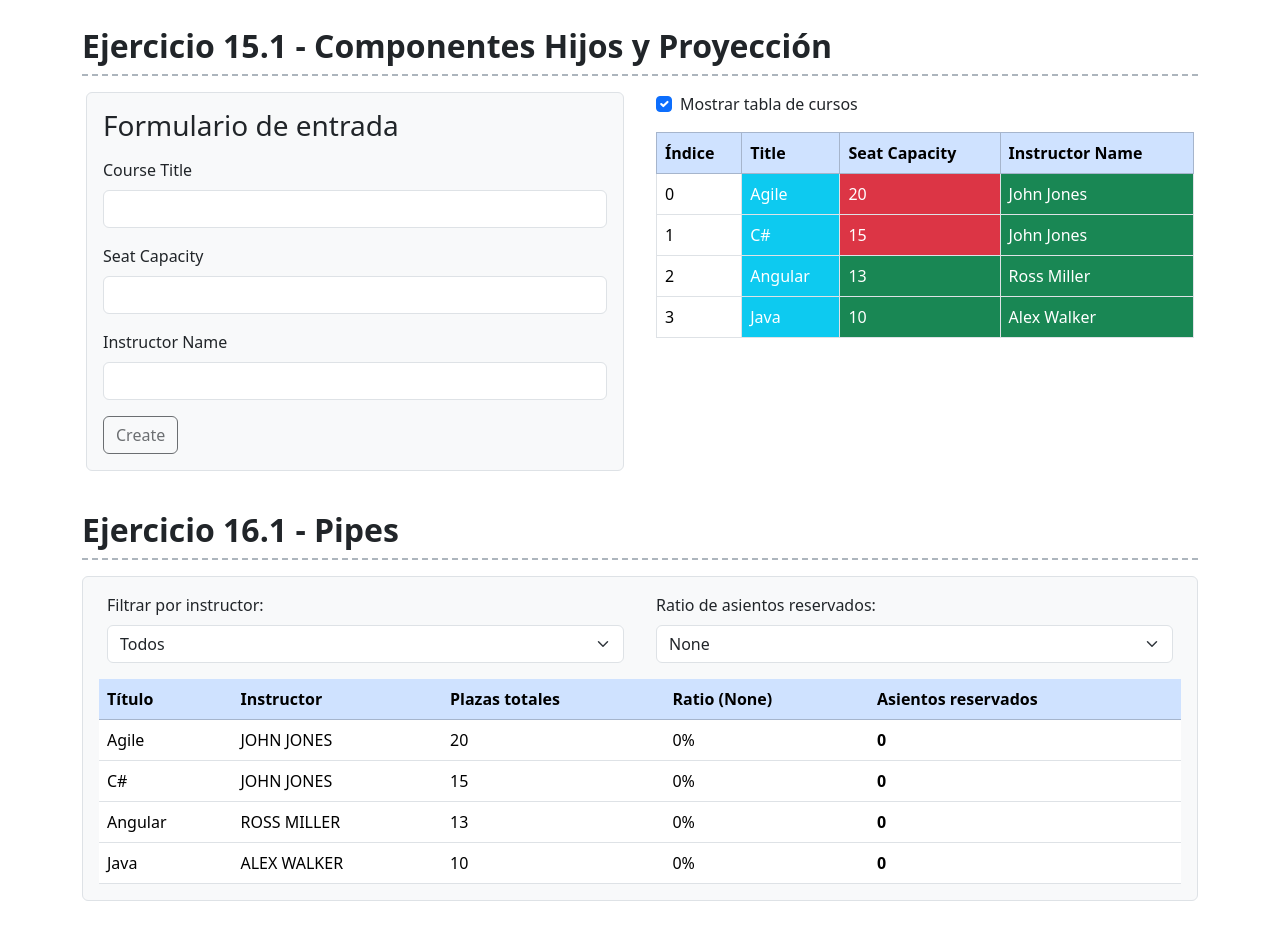
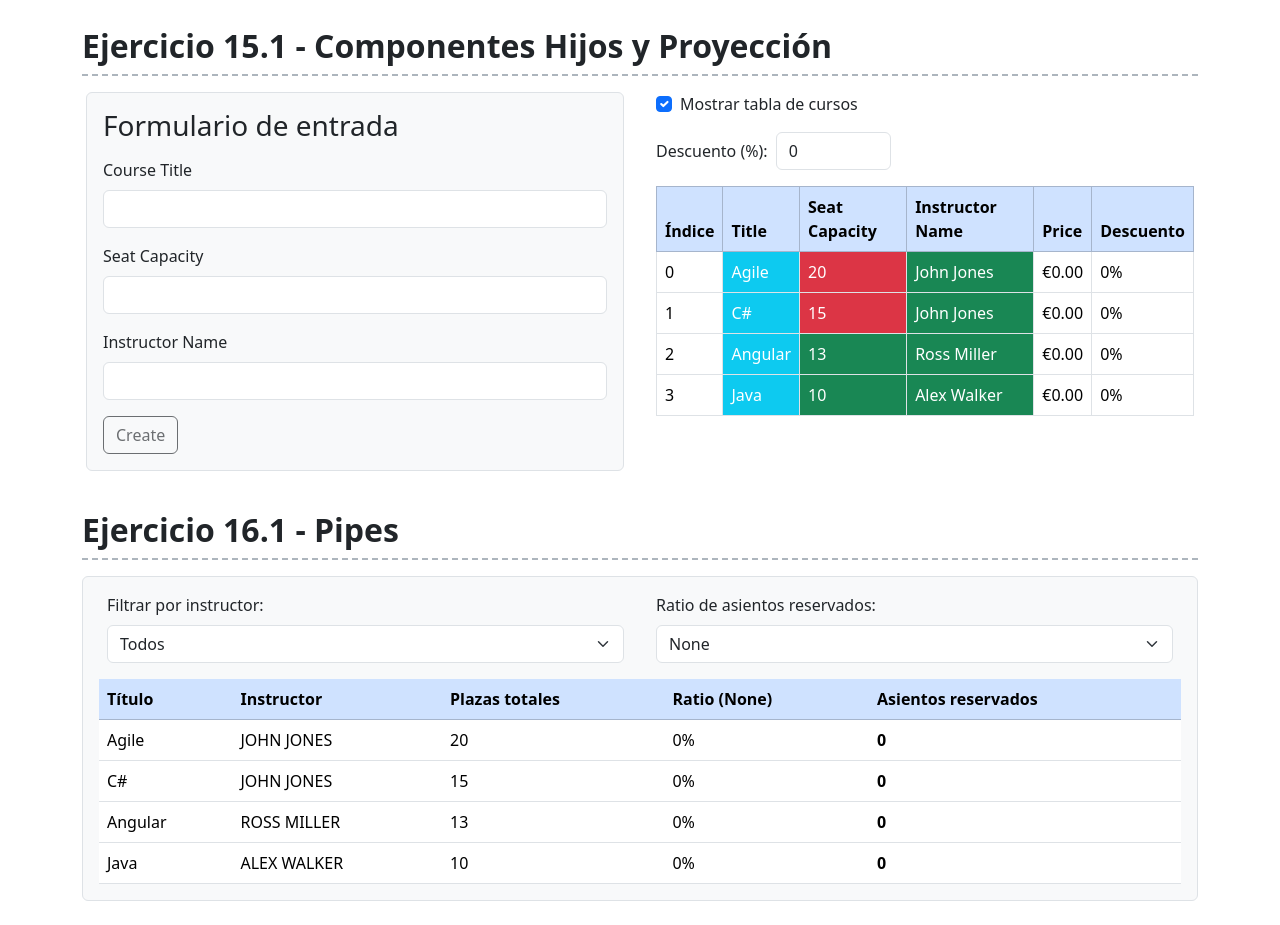
Before and after one commit to CarlosFreireLuengo/Cosas-d-Front, an Angular app in the folder CourseApp/: page / in a window 1280 px wide. Shown: the part 2200-3125 px from the top of the page. Built offline with nearby package versions, Linux system fonts and the light colour scheme.

Commit message:
Ejercicio 17 del ejercicio de CourseApp

```diff
--- a/CourseApp/src/app/components/course-table/course-table.html
+++ b/CourseApp/src/app/components/course-table/course-table.html
@@ -1,3 +1,17 @@
+<!-- Control de descuento enlazado al servicio (Ejercicio 17.1) -->
+<div class="mb-3 d-flex align-items-center gap-2">
+  <label for="discountInput17" class="form-label mb-0">Descuento (%):</label>
+  <input
+    id="discountInput17"
+    type="number"
+    min="0"
+    max="100"
+    class="form-control w-auto"
+    [ngModel]="discountValue"
+    (ngModelChange)="onDiscountChange($event)"
+  />
+</div>
+
 <table class="table table-bordered align-middle">
   <thead class="table-primary">
     <tr>
@@ -5,6 +19,8 @@
       <th>Title</th>
       <th>Seat Capacity</th>
       <th>Instructor Name</th>
+      <th>Price</th>
+      <th>Descuento</th>
     </tr>
   </thead>
   <tbody>
@@ -24,6 +40,18 @@
 
         <!-- d) Atributo extra bg-success sobre la directiva -->
         <td appCuAttr bgSuccess="bg-success">{{ course.instructorName }}</td>
+
+        <!-- Ejercicio 17.1: Pipe que aplica el servicio a Price -->
+        <td>
+          <span>{{ course.price | currency:'EUR' }}</span>
+          @if (discountValue > 0) {
+            <br />
+            <strong>{{ (course.price | discountedPrice: discountValue) | currency:'EUR' }}</strong>
+          }
+        </td>
+
+        <!-- Ejercicio 17.1: Columna Descuento con directiva + servicio enlazada al input -->
+        <td [appDiscountColumn]="discountValue"></td>
       </tr>
     }
   </tbody>
--- a/CourseApp/src/app/components/course-table/course-table.ts
+++ b/CourseApp/src/app/components/course-table/course-table.ts
@@ -1,16 +1,29 @@
-import { Component, Input, Output, EventEmitter } from '@angular/core';
-import { CommonModule } from '@angular/common';
+import { Component, Input, Output, EventEmitter, inject } from '@angular/core';
+import { CommonModule, CurrencyPipe } from '@angular/common';
+import { FormsModule } from '@angular/forms';
 import { Course } from '../../models/course';
 import { CuAttrDirective } from '../../directives/cu-attr.directive';
+import { DiscountService } from '../../services/discount.service';
+import { DiscountedPricePipe } from '../../pipes/discounted-price-pipe';
+import { DiscountColumnDirective } from '../../directives/discount-column.directive';
 
 @Component({
   selector: 'app-course-table',
   standalone: true,
-  imports: [CommonModule, CuAttrDirective],
+  imports: [
+    CommonModule,
+    FormsModule,
+    CurrencyPipe,
+    CuAttrDirective,
+    DiscountedPricePipe,
+    DiscountColumnDirective
+  ],
   templateUrl: './course-table.html',
   styleUrl: './course-table.css'
 })
 export class CourseTableComponent {
+  private discountService = inject(DiscountService);
+
   // h) Propiedad input para recibir los cursos desde el padre
   @Input() courses: Course[] = [];
 
@@ -19,6 +32,15 @@ export class CourseTableComponent {
 
   selectedCourse: Course | null = null;
 
+  // Input de descuento enlazado al servicio (Ejercicio 17.1)
+  discountValue: number = this.discountService.getDiscount();
+
+  onDiscountChange(value: number | string): void {
+    const parsed = Number(value);
+    this.discountValue = Number.isNaN(parsed) ? 0 : parsed;
+    this.discountService.setDiscount(this.discountValue);
+  }
+
   onSelect(course: Course): void {
     this.selectedCourse = course;
     this.courseSelected.emit(course);
--- /dev/null
+++ b/CourseApp/src/app/directives/discount-column.directive.ts
@@ -0,0 +1,23 @@
+import { Directive, ElementRef, Input, OnChanges, SimpleChanges, inject } from '@angular/core';
+import { DiscountService } from '../services/discount.service';
+
+@Directive({
+  selector: '[appDiscountColumn]',
+  standalone: true
+})
+export class DiscountColumnDirective implements OnChanges {
+  private el = inject(ElementRef<HTMLElement>);
+  private discountService = inject(DiscountService);
+
+  @Input('appDiscountColumn') discountInput: number | string | null | undefined;
+
+  ngOnChanges(changes: SimpleChanges): void {
+    if (changes['discountInput']) {
+      const parsed = Number(this.discountInput ?? 0);
+      this.discountService.setDiscount(Number.isNaN(parsed) ? 0 : parsed);
+    }
+
+    const currentDiscount = this.discountService.getDiscount();
+    this.el.nativeElement.textContent = `${currentDiscount}%`;
+  }
+}
--- a/CourseApp/src/app/models/course.ts
+++ b/CourseApp/src/app/models/course.ts
@@ -3,6 +3,7 @@ export class Course {
     public id: number,
     public title: string,
     public seatCapacity: number,
-    public instructorName: string
+    public instructorName: string,
+    public price: number = 0
   ) {}
 }
--- /dev/null
+++ b/CourseApp/src/app/pipes/discounted-price-pipe.ts
@@ -0,0 +1,16 @@
+import { Pipe, PipeTransform, inject } from '@angular/core';
+import { DiscountService } from '../services/discount.service';
+
+@Pipe({
+  name: 'discountedPrice',
+  pure: false,
+  standalone: true
+})
+export class DiscountedPricePipe implements PipeTransform {
+  private discountService = inject(DiscountService);
+
+  transform(price: number | null | undefined, discount?: number): number {
+    const activeDiscount = discount !== undefined ? discount : this.discountService.getDiscount();
+    return this.discountService.applyDiscount(price, activeDiscount);
+  }
+}
--- /dev/null
+++ b/CourseApp/src/app/services/discount.service.ts
@@ -0,0 +1,26 @@
+import { Injectable } from '@angular/core';
+
+@Injectable({
+  providedIn: 'root'
+})
+export class DiscountService {
+  // Porcentaje de descuento (ej. 0, 10, 20, 50)
+  private discountPercent: number = 0;
+
+  getDiscount(): number {
+    return this.discountPercent;
+  }
+
+  setDiscount(discount: number): void {
+    const validDiscount = Number(discount);
+    this.discountPercent = Number.isNaN(validDiscount) ? 0 : Math.max(0, Math.min(100, validDiscount));
+  }
+
+  applyDiscount(price: number | null | undefined, discountPercent: number = this.discountPercent): number {
+    if (price == null || Number.isNaN(price)) {
+      return 0;
+    }
+    const factor = 1 - (discountPercent || 0) / 100;
+    return Number((price * factor).toFixed(2));
+  }
+}
```
